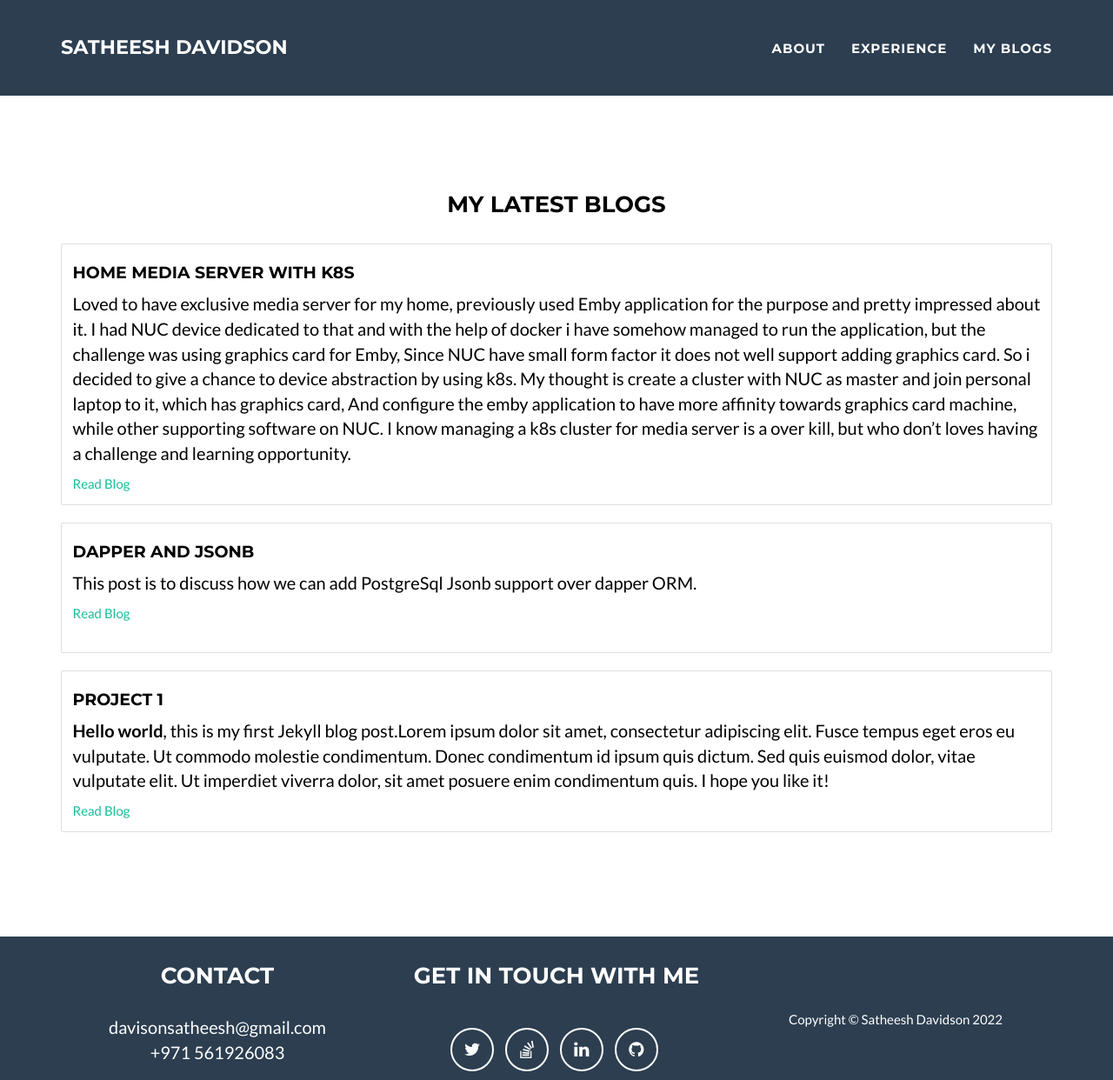
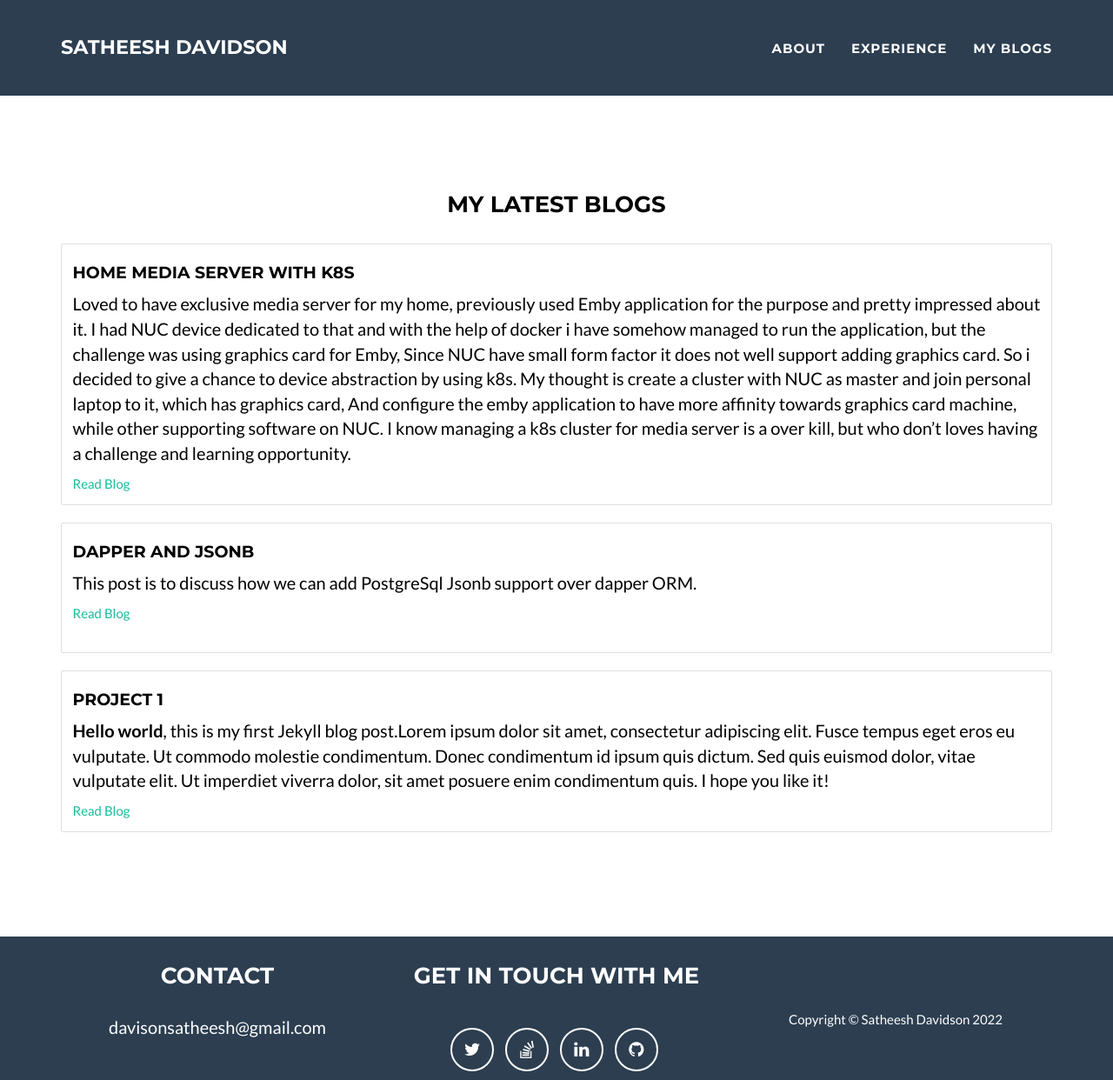
Before and after one commit to satheeshds/satheeshds.github.io, a Jekyll site: the page built from posts.md, in a window 1280 px wide and 1242 px high. Shown: the whole window at 87% size. Built offline with Jekyll 4.4.1, drawn with Linux system fonts in a browser that asks for light colours.

Commit message:
phone number removed

```diff
--- a/_config.yml
+++ b/_config.yml
@@ -35,14 +35,13 @@ social:
   - title: stack-overflow
     url: https://stackoverflow.com/users/story/6838875
   - title: linkedin
-    url: https://www.linkedin.com/in/satheesh-davidson-3286a167
+    url: https://www.linkedin.com/in/satheeshds
   - title: github
     url: https://github.com/satheeshds
 
 # Postal address (add as many lines as necessary)
 address:
   - line: davisonsatheesh@gmail.com
-  - line: +971 561926083
 
 
 # Build settings
```
